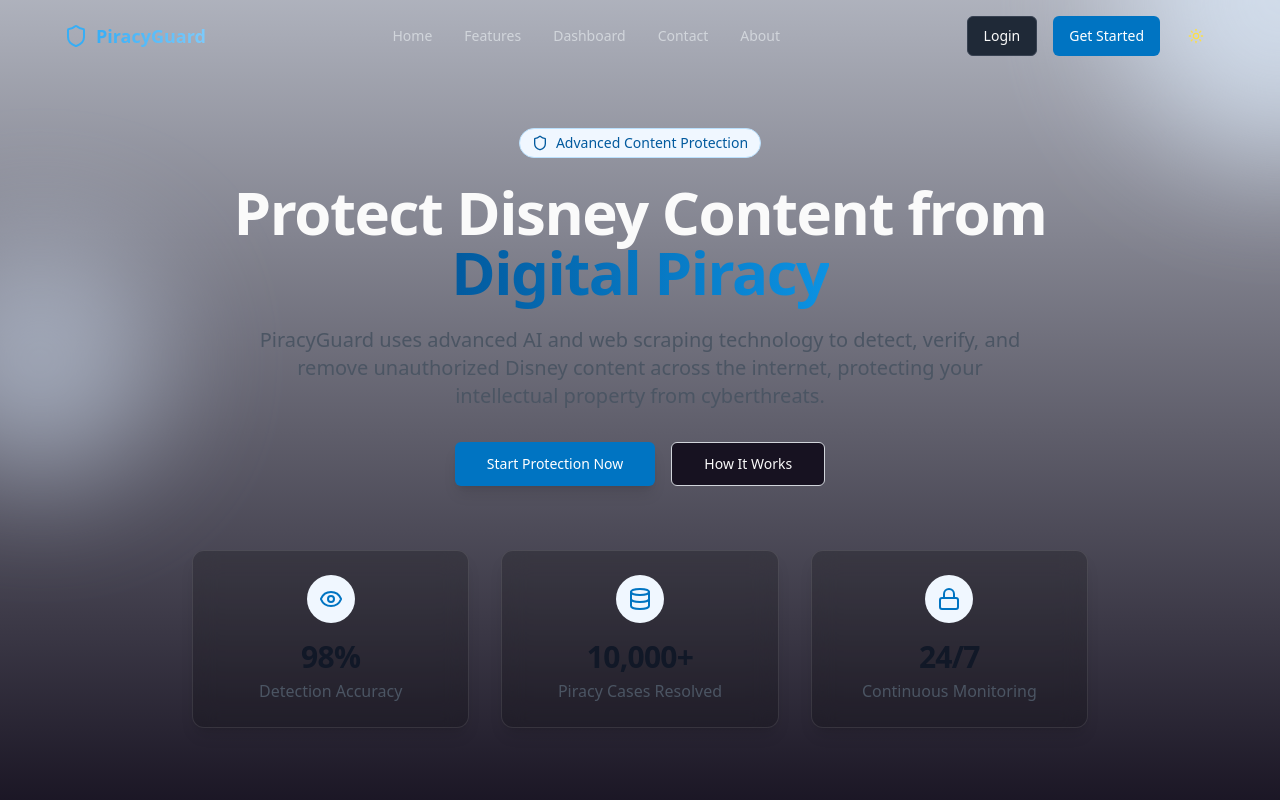
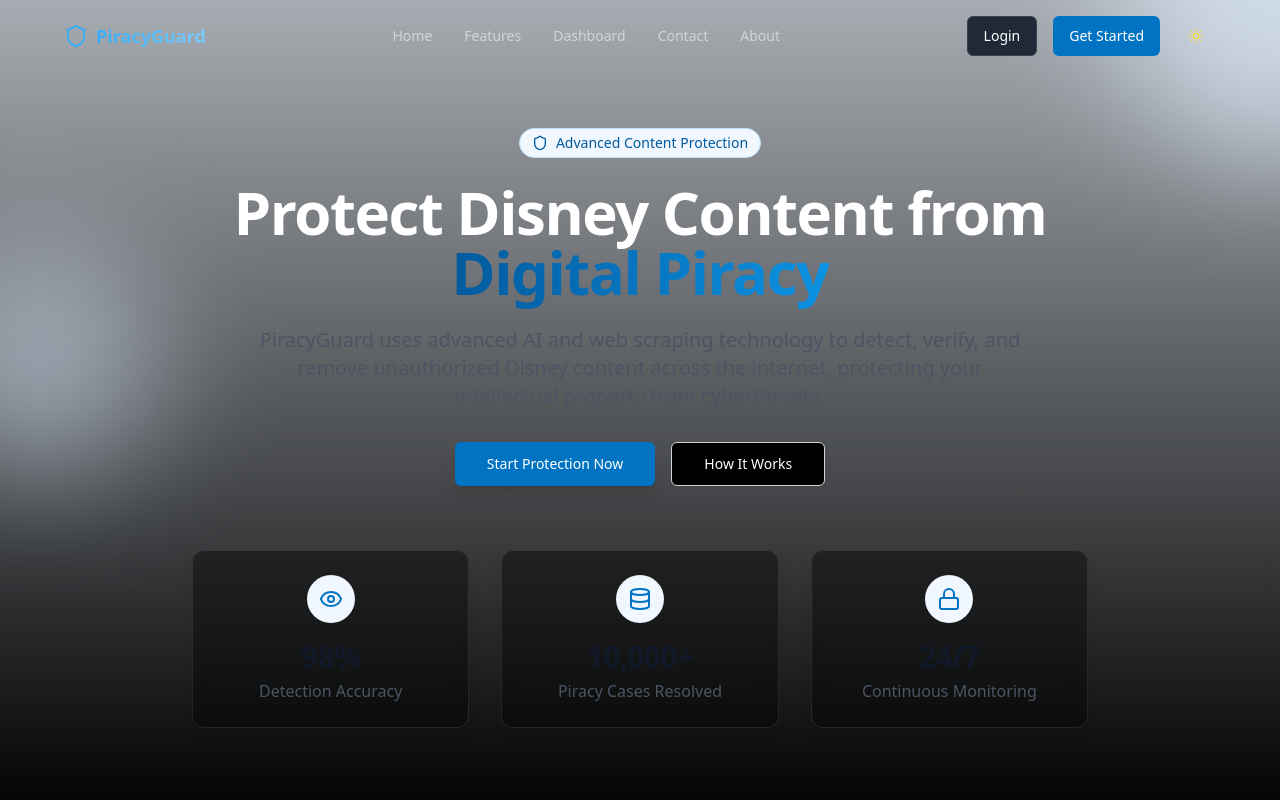
Before and after one commit to Biswajitn23/piracyguard, a React (Vite) app: page / in a window 1280 px wide. Shown: the top 800 px of the page. Built offline with nearby package versions, Linux system fonts and the light colour scheme.

Commit message:
Implement full black dark mode
The dark mode colors have been updated to use full black.

```diff
--- a/src/components/HowItWorks.tsx
+++ b/src/components/HowItWorks.tsx
@@ -7,7 +7,7 @@ const HowItWorks: React.FC = () => {
   const { ref, isInView } = useInView();
 
   return (
-    <section ref={ref} className="py-20 bg-gray-900" id="how-it-works">
+    <section ref={ref} className="py-20 bg-black" id="how-it-works">
       <div className="container mx-auto px-4 md:px-6">
         <div className="text-center max-w-3xl mx-auto mb-16">
           <div
--- a/src/index.css
+++ b/src/index.css
@@ -37,32 +37,32 @@
   }
 
   .dark {
-    --background: 260 30% 10%;
-    --foreground: 0 0% 98%;
+    --background: 0 0% 0%;  /* Full black background */
+    --foreground: 0 0% 100%; /* Pure white text */
 
-    --card: 260 30% 8%;
-    --card-foreground: 0 0% 98%;
+    --card: 0 0% 3%;  /* Nearly black card background */
+    --card-foreground: 0 0% 100%;
 
-    --popover: 260 30% 8%;
-    --popover-foreground: 0 0% 98%;
+    --popover: 0 0% 3%;
+    --popover-foreground: 0 0% 100%;
 
     --primary: 270 100% 70%;
     --primary-foreground: 0 0% 100%;
 
-    --secondary: 260 30% 15%;
-    --secondary-foreground: 0 0% 98%;
+    --secondary: 0 0% 5%;  /* Very dark secondary */
+    --secondary-foreground: 0 0% 100%;
 
-    --muted: 260 30% 15%;
+    --muted: 0 0% 10%;  /* Very dark muted */
     --muted-foreground: 260 20% 70%;
 
-    --accent: 260 30% 15%;
-    --accent-foreground: 0 0% 98%;
+    --accent: 0 0% 15%;  /* Dark accent with slight contrast */
+    --accent-foreground: 0 0% 100%;
 
     --destructive: 0 62.8% 30.6%;
-    --destructive-foreground: 0 0% 98%;
+    --destructive-foreground: 0 0% 100%;
 
-    --border: 260 30% 20%;
-    --input: 260 30% 20%;
+    --border: 0 0% 20%;  /* Dark borders */
+    --input: 0 0% 20%;
     --ring: 270 70% 70%;
   }
 }
@@ -84,11 +84,11 @@
 
 @layer utilities {
   .glass-card {
-    @apply bg-white/20 backdrop-blur-md border border-white/30 shadow-lg dark:bg-black/20 dark:border-white/10;
+    @apply bg-white/20 backdrop-blur-md border border-white/30 shadow-lg dark:bg-black/40 dark:border-white/10;
   }
 
   .glass-dark {
-    @apply bg-black/20 backdrop-blur-md border border-white/10 shadow-lg;
+    @apply bg-black/40 backdrop-blur-md border border-white/10 shadow-lg;
   }
 
   .text-balance {
@@ -116,7 +116,7 @@
   }
 
   .neo-blur {
-    @apply backdrop-blur-2xl bg-black/40 border border-white/10;
+    @apply backdrop-blur-2xl bg-black/70 border border-white/10;
   }
 
   .text-gradient {
@@ -131,7 +131,7 @@
 }
 
 ::-webkit-scrollbar-track {
-  @apply bg-gray-100 dark:bg-gray-800;
+  @apply bg-gray-100 dark:bg-black;
   border-radius: 5px;
 }
 
@@ -156,7 +156,7 @@ html {
 }
 
 .dark * {
-  scrollbar-color: theme('colors.gray.700') theme('colors.gray.800');
+  scrollbar-color: theme('colors.gray.700') theme('colors.black');
 }
 
 /* Blur load for images */
```
